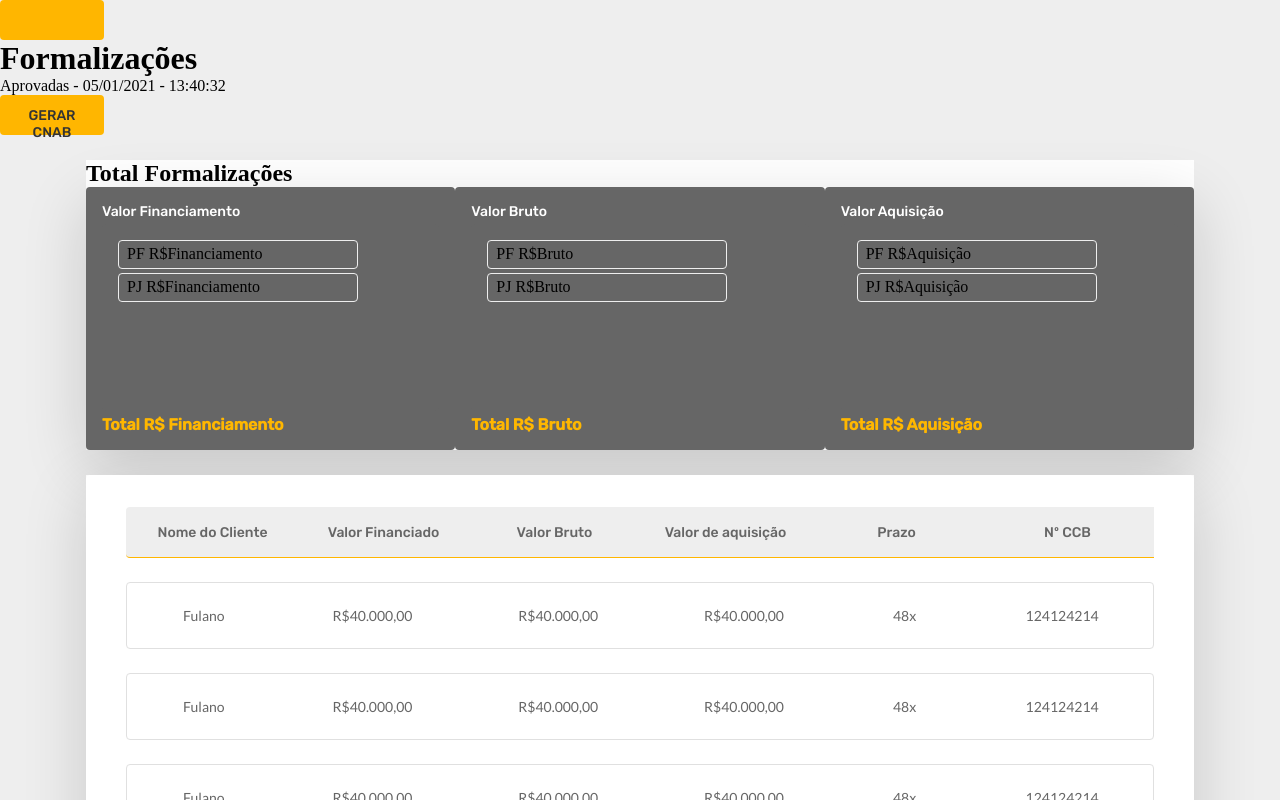
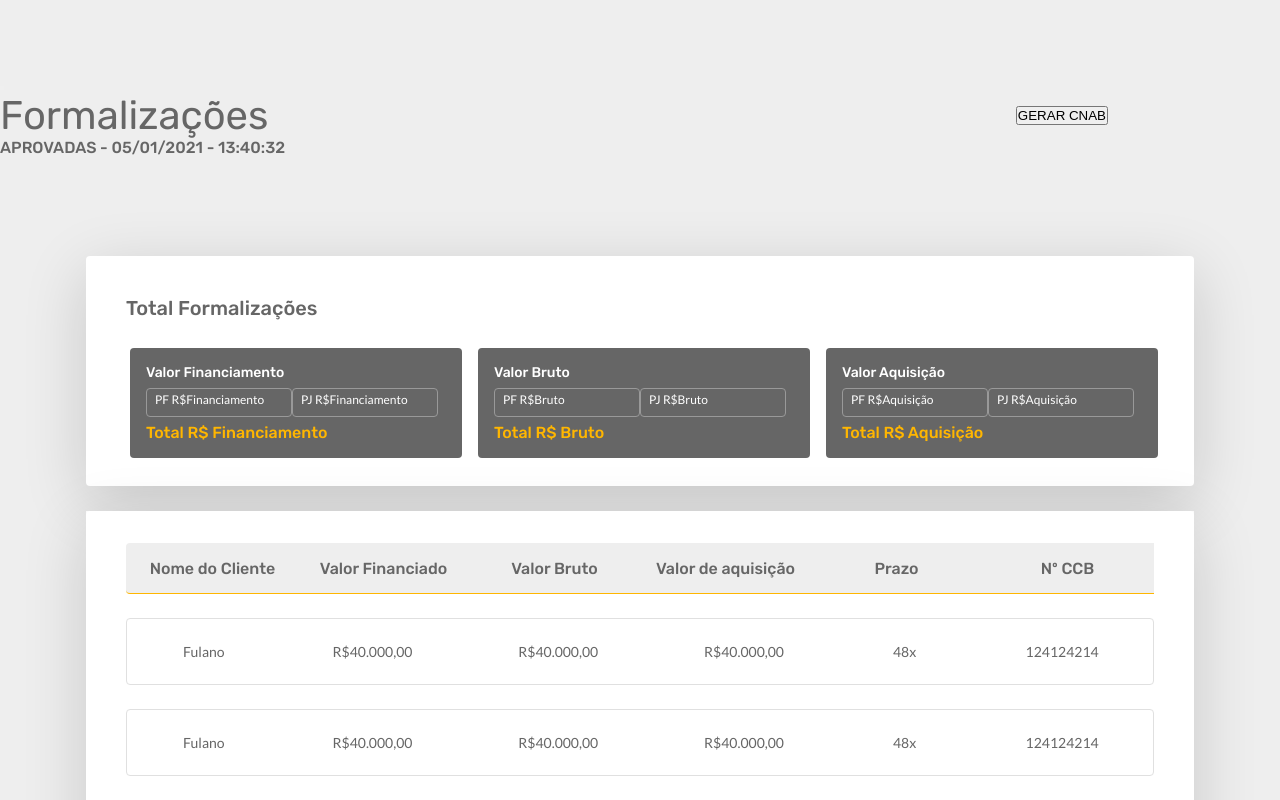
Before and after one commit to aragaolala/tf-solfacil, a React (Create React App) app: page /feed in a window 1280 px wide. Shown: the top 800 px of the page. Built offline with nearby package versions, Linux system fonts and the light colour scheme.

Commit message:
Componente Tabela COMPLETO

```diff
--- a/src/Pages/Login/login.module.css
+++ b/src/Pages/Login/login.module.css
@@ -26,6 +26,7 @@
 }
 
 .containerForm {
+    margin-bottom:218px;
     display: flex;
     flex-direction: column;
     align-items: center;
--- a/src/components/button/Button.js
+++ b/src/components/button/Button.js
@@ -5,7 +5,7 @@ function Button ({
     onClick,
     text,
     value,
-    className = "button-input",
+    className,
 }) {
     return (
         <button
--- a/src/components/button/button.css
+++ b/src/components/button/button.css
@@ -15,3 +15,28 @@
     color: #333333;
     border: none;
 }
+
+.buttonHeader{
+
+
+/* Auto layout */
+
+display: flex;
+flex-direction: column;
+align-items: flex-start;
+padding: 12px 24px;
+
+width: 138px;
+height: 40px;
+
+/* OrangePrimary */
+
+background: #FFB600;
+border-radius: 4px;
+
+/* Inside auto layout */
+
+flex: none;
+order: 0;
+flex-grow: 0;
+}
--- a/src/components/header/Header.js
+++ b/src/components/header/Header.js
@@ -1,5 +1,3 @@
-// <button>  + "Formalizações aprovadas" +  <button> Gerar CNAB </button>
-
 import Button from '../button/Button';
 import "./header.css"
 
@@ -7,17 +5,31 @@ export function Header(){
 return(
 
     <header className="containerHeader">
-    <Button
-            value='Btn ou IMG'
-            ClassName="buttonHeader"
-            />
+
+        <div className="titlesHeader">
+        <Button
+    value='Btn ou IMG'
+    ClassName="buttonHeader"
+    />
+
         <h1 className="titleHeader">Formalizações </h1>
         <p className="subtitleHeader">Aprovadas - 05/01/2021 - 13:40:32</p>
-        <Button
+        </div>
+
+    <div className="buttonHeaderContainer">
+    <Button
     text="GERAR CNAB"
     ClassName="buttonCnab"
     />
+     </div>
+
     </header>
+
+
+
+
+
+
 
 )
 }
--- a/src/components/header/header.css
+++ b/src/components/header/header.css
@@ -1,32 +1,30 @@
 @import url('https://fonts.googleapis.com/css2?family=Rubik:wght@300;500&display=swap');
 
-/*.containerHeader {
+.containerHeader {
     display: flex;
-    flex-direction: column;
-    align-items: flex-start;
+    flex-direction: row;
     padding: 0px;
-    background:  #E5E5E5;
-    position: absolute;
-    width: 928px;
+    width: 1108px;
     height: 231px;
-    left: 32px;
+    left: 129px;
     top: 0px;
+    justify-content: space-between;
+    align-items: center;
 }
 
 .titleHeader {
-    width: 279px;
-height: 47px;
 font-family: 'Rubik';
 font-style: normal;
 font-weight: 400;
 font-size: 40px;
 line-height: 47px;
 color: #666666;
+flex: none;
+order: 0;
+flex-grow: 0;
 }
 
 .subtitleHeader {
-    width: 286px;
-height: 18px;
     font-family: 'Rubik';
     font-style: normal;
     font-weight: 500;
@@ -34,6 +32,9 @@ font-size: 16px;
     line-height: 18px;
     text-transform: uppercase;
     color: #666666;
+    flex: none;
+    order: 1;
+    flex-grow: 0;
 }
 
 .buttonHeader {
@@ -45,6 +46,16 @@ color: #666666;
 height: 40px;
 background: #FFB600;
 border-radius: 4px;
-    cursor: pointer;
+font-weight: 500;
+font-size: 14px;
+line-height: 16px;
+text-transform: uppercase;
+flex: none;
+order: 0;
+flex-grow: 0;
+
 }
-*/
+
+.buttonCnab{
+    background-color:red;
+}
--- a/src/components/overrall/Overrall.js
+++ b/src/components/overrall/Overrall.js
@@ -7,13 +7,18 @@ export function Overrall ({
     return(
         <>
         <div className="sumContainer">
+
+            <div className="totalSumContainer">
             <h3 className="sumTitle"> Valor {value} </h3>
-            <div className="totalSumContainer">
-                <div className="totalSum">   PF R${value}</div>
-                <div className="totalSum">   PJ R${value}</div>
+               <div className="totalSumBox">
+               <div className="totalSum">PF R${value}</div>
+                <div className="totalSum">PJ R${value}</div>
+               </div>
+
+                <p className="GlobalSumResult">  Total R$ {value} </p>
         </div>
 
-        <p className="GlobalSumResult">  Total R$ {value} </p>
+
         </div>
         </>
 
--- a/src/components/overrall/style.css
+++ b/src/components/overrall/style.css
@@ -1,85 +1,83 @@
 @import url('https://fonts.googleapis.com/css2?family=Lato&family=Rubik:wght@300;400;500&display=swap');
 
+
 .sumContainer{
+    display:flex;
+}
 
-    display: flex;
-    flex-direction: column;
-    padding: 16px;
-    gap: 4px;
-    background: #666666;
-    border-radius: 4px;
-    flex: none;
-    order: 2;
-    flex-grow: 1;
-    flex-wrap: wrap;
-    justify-content: center;
-}
 .sumTitle{
     font-family: 'Rubik';
 font-style: normal;
 font-weight: 500;
 font-size: 14px;
 line-height: 17px;
-/* identical to box height */
-
-
-/* WhitePrimary */
-
 color: #FFFFFF;
-
 }
 
 .totalSumContainer{
-display:flex;
-flex-direction: column;
-align-items: flex-start;
+    display: flex;
     padding: 16px;
     gap: 4px;
+    width: 332px;
+    height: 110px;
     background: #666666;
     border-radius: 4px;
     flex: none;
-order: 2;
+    order: 0;
     flex-grow: 1;
+    flex-direction: column;
+    align-items: flex-start;
+    justify-content: space-between;
+}
+
+.totalSumBox{
+display:flex;
+
 }
 .totalSum{
-
     display: flex;
     flex-direction: row;
     align-items: flex-start;
     padding: 4px 8px;
     gap: 8px;
-
-width: 240px;
     height: 29px;
-
-/* Gray4 */
-
     border: 1px solid #999999;
     border-radius: 4px;
-
-/* Inside auto layout */
-
     flex: none;
+    flex-grow: 0;
+    flex-shrink: 0;
+    flex-basis: auto;
     order: 0;
     align-self: stretch;
     flex-grow: 0;
+    font-family: 'Lato';
+font-style: normal;
+font-weight: 400;
+font-size: 12px;
+line-height: 14px;
+display: flex;
+flex-direction: row;
+align-items: flex-start;
+padding: 4px 8px;
+gap: 8px;
+width: 146px;
+height: 29px;
+border: 1px solid #999999;
+border-radius: 4px;
+flex: none;
+order: 1;
+flex-grow: 1;
+color: #FFFFFF;
+}
 
 
-}
 .GlobalSumResult{
 font-family: 'Rubik';
 font-style: normal;
 font-weight: 500;
 font-size: 16px;
 line-height: 19px;
-
-/* OrangePrimary */
-
 color: #FFB600;
-
-
-/* Inside auto layout */
-
 flex: none;
 order: 2;
 flex-grow: 0;
--- a/src/components/table/table.css
+++ b/src/components/table/table.css
@@ -41,7 +41,7 @@ thead {
     font-family: 'Rubik';
     font-style: normal;
     font-weight: 500;
-font-size: 14px;
+font-size: 16px;
 color: #666666;
 line-height: 17px;
 width: 169px;
--- a/src/feed.css
+++ b/src/feed.css
@@ -18,23 +18,34 @@ body{
     width: fit-content;
     margin: 0 auto;
     margin-top: 25px;
+}
 
+.tableUpperContent{
+    display: flex;
+    flex-direction: column;
+    align-items: flex-start;
+    padding: 40px;
+    gap: 24px;
+    width: 1108px;
+    height: 230px;
+    background: #FFFFFF;
+    box-shadow: 0px 16px 64px rgba(0, 0, 0, 0.16);
+    border-radius: 4px;
+    flex: none;
+    order: 0;
+    flex-grow: 0;
+    font-family: 'Rubik';
+}
+.tableUpperContent>h2{
+    font-family: 'Rubik';
+font-style: normal;
+font-weight: 500;
+font-size: 20px;
+line-height: 24px;
+color: #666666;
 }
 .sumContainers{
-display:flex;
-width: 1108px;
-height: 263px;
-background: #FFFFFF;
-box-shadow: 0px 16px 64px rgba(0, 0, 0, 0.16);
-border-radius: 4px;
+    display:flex;
+    padding: 4px;
+    gap: 16px;
 }
-
-.totalSum{
-    border: #eee solid 1px;
-
-}
-
-.GlobalSumResult{
-    font-weight: bold;
-    color:#FFB700;
-}
--- a/src/routes.js
+++ b/src/routes.js
@@ -1,6 +1,6 @@
 import React from "react";
 import { BrowserRouter as Router, Route, Routes } from "react-router-dom";
-import Login from "../src/Pages/Login/login.js";
+import Login from "../src/pages/Login/login";
 import Feed from "../src/feed";
 
 // import { PrivateRoute } from "./privateRoute";
```
Lines whose indentation alone changed are shown as unchanged.
